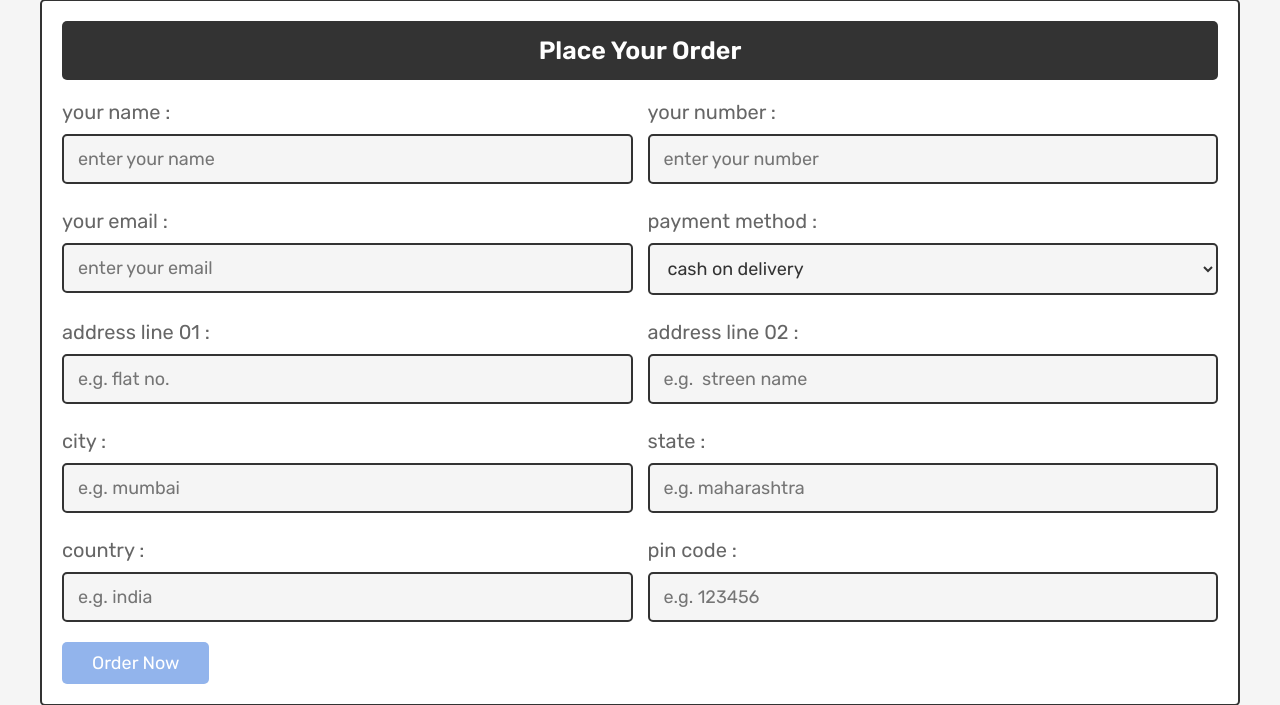
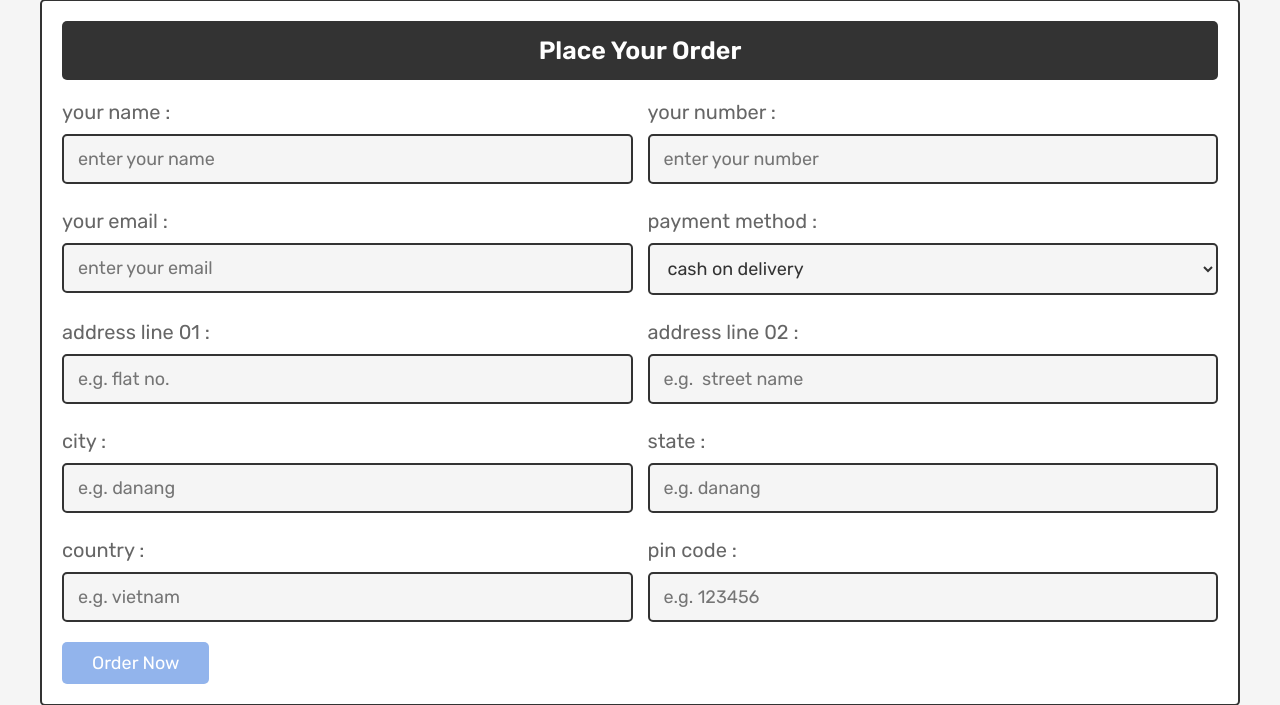
Before and after one commit to Ngannguyen0308/Furniture-e-commerce-website, a PHP site: page /checkout.php in a window 1280 px wide. Shown: the part 442-1147 px from the top of the page. Run offline with PHP 8.4, Linux system fonts and the light colour scheme; a user stored in the database is signed in; data comes from the database, SQL or seed files in the repository; data that the repository does not hold is empty.

Commit message:
fix color & placeholder

```diff
--- a/checkout.php
+++ b/checkout.php
@@ -125,19 +125,19 @@ if(isset($_POST['order'])){
             </div>
             <div class="inputBox">
                 <span>address line 02 :</span>
-                <input type="text" name="street" placeholder="e.g.  streen name">
+                <input type="text" name="street" placeholder="e.g.  street name">
             </div>
             <div class="inputBox">
                 <span>city :</span>
-                <input type="text" name="city" placeholder="e.g. mumbai">
+                <input type="text" name="city" placeholder="e.g. danang">
             </div>
             <div class="inputBox">
                 <span>state :</span>
-                <input type="text" name="state" placeholder="e.g. maharashtra">
+                <input type="text" name="state" placeholder="e.g. danang">
             </div>
             <div class="inputBox">
                 <span>country :</span>
-                <input type="text" name="country" placeholder="e.g. india">
+                <input type="text" name="country" placeholder="e.g. vietnam">
             </div>
             <div class="inputBox">
                 <span>pin code :</span>
```
Also changed, not shown: 1 other file.
